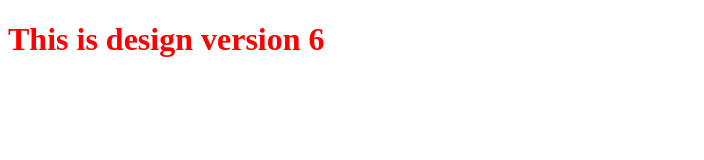
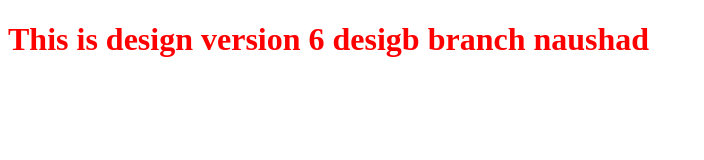
Before and after one commit to NaushadImam/practice-repo, a plain HTML site: page index.html in a window 1280 px wide. Shown: the whole page, without its empty margins (0-704 px from the left). Drawn offline with Linux system fonts and the light colour scheme.

Commit message:
updation

```diff
--- a/index.html
+++ b/index.html
@@ -7,7 +7,7 @@
     <title>Document</title>
 </head>
 <body>
-    <h1> This is design version 6</h1>
+    <h1> This is design version 6 desigb branch naushad</h1>
 
 </body>
 </html>
```
